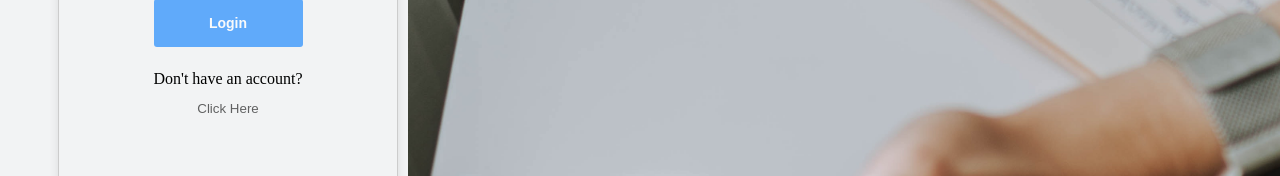
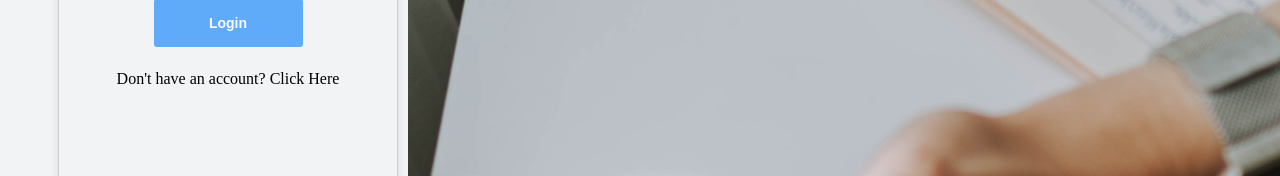
Before and after one commit to Thongek-wpm/social-web-app, a Vue app: page / in a window 1280 px wide. Shown: the part 574-750 px from the top of the page. Built offline with nearby package versions, Linux system fonts and the light colour scheme.

Commit message:
commit updata

```diff
--- a/package.json
+++ b/package.json
@@ -11,6 +11,7 @@
     "core-js": "^3.8.3",
     "tailwind": "^4.0.0",
     "tailwindcss": "^3.3.3",
+    "vls": "^0.8.5",
     "vue": "^3.2.13",
     "vue-router": "^4.2.4",
     "vuetify": "^3.3.13"
--- a/src/views/LoginPage.vue
+++ b/src/views/LoginPage.vue
@@ -10,7 +10,8 @@
             <p>
               Welcome to <strong>"Blog Diary"</strong> for yourself everyday.
               <strong
-                ><br />The first step is to log in before accessing the service.</strong
+                ><br />The first step is to log in before accessing the
+                service.</strong
               >
             </p>
           </div>
@@ -56,7 +57,9 @@
         <div class="text-center">
           <p>
             Don't have an account?
-            <button class="btn-register" @click="goToRegisterPage">Click Here</button>
+            <router-link to="/register" class="nav-link"
+              >Click Here</router-link
+            >
           </p>
         </div>
       </div>
@@ -87,7 +90,10 @@ export default {
   methods: {
     login() {
       // ตรวจสอบรายละเอียดการเข้าสู่ระบบ และทำการเรียก API สำหรับการตรวจสอบ
-      if (this.username === "your_username" && this.password === "your_password") {
+      if (
+        this.username === "your_username" &&
+        this.password === "your_password"
+      ) {
         // ส่งผู้ใช้ไปยังหน้าหลังเข้าสู่ระบบ
         this.$router.push("/dashboard");
 
```
Also changed, not shown: 1 other file (tests, documents, lock files or other folders).
